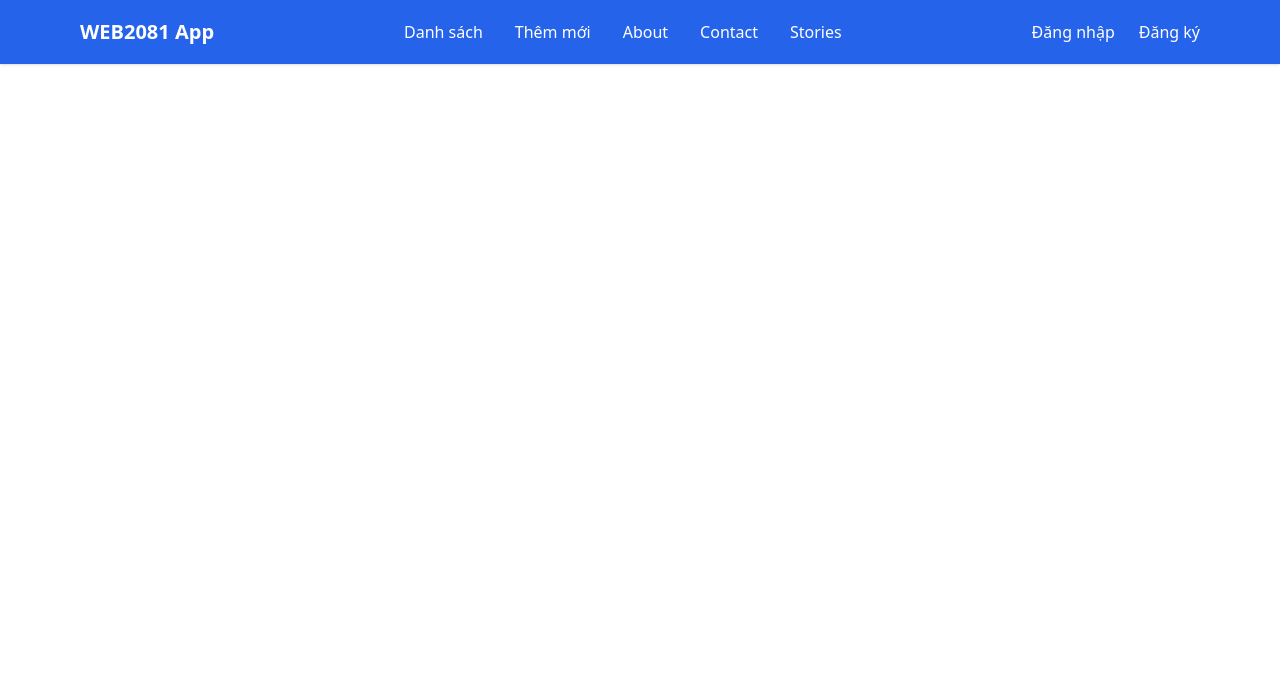
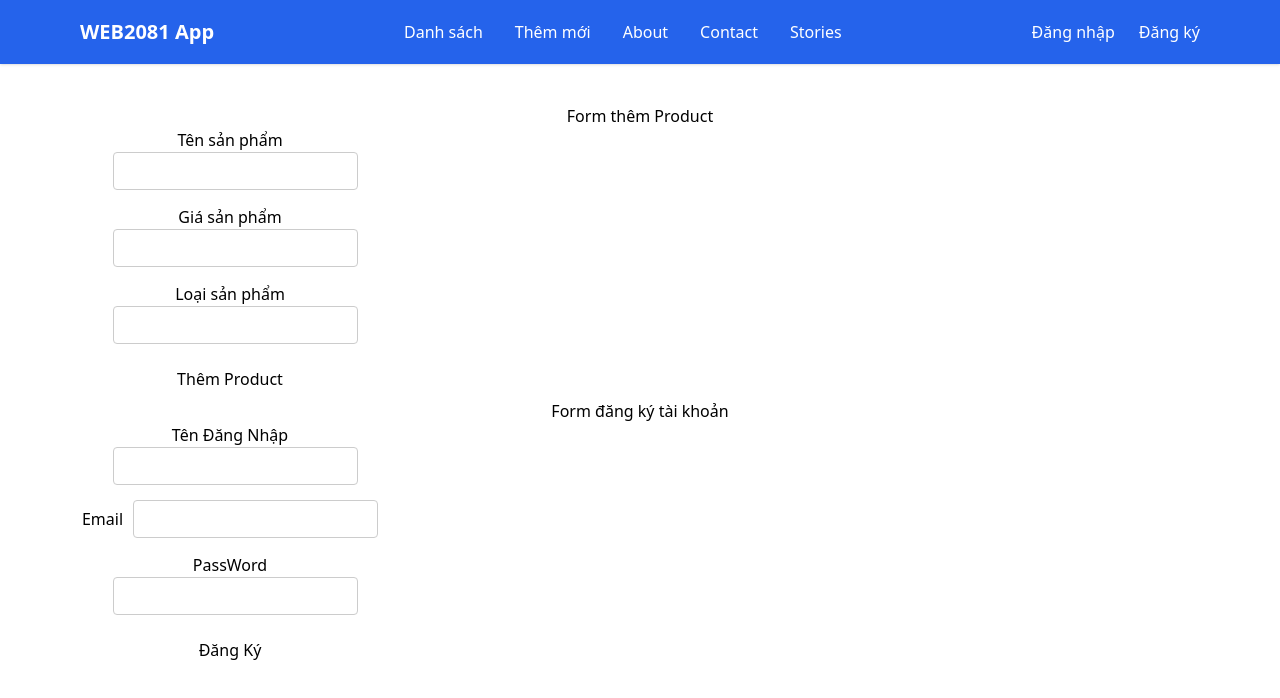
Before and after one commit to dangviet289/fe1-web2081-summer26-main, an Angular app: page /add-story in a window 1280 px wide. Before the commit this address led to /. Shown: the top 698 px of the page. Built offline with nearby package versions, Linux system fonts and the light colour scheme.

Commit message:
bai lab 3

```diff
--- a/src/app/app.html
+++ b/src/app/app.html
@@ -6,7 +6,7 @@
 
     <div class="hidden md:flex items-center space-x-8">
       <a routerLink="/products" routerLinkActive="active" class="hover:text-gray-200">Danh sách</a>
-      <a routerLink="/"  class="hover:text-gray-200">Thêm mới</a>
+      <a routerLink="/add-story"  class="hover:text-gray-200">Thêm mới</a>
       <a routerLink="/about" routerLinkActive="active" class="hover:text-gray-200">About</a>
       <a  routerLink="/contact" routerLinkActive="active" class="hover:text-gray-200">Contact</a>
       <a  routerLink="/stories" routerLinkActive="active" class="hover:text-gray-200">Stories</a>
--- a/src/app/app.routes.ts
+++ b/src/app/app.routes.ts
@@ -4,11 +4,13 @@ import { Home } from './pages/home/home';
 import { Contact } from './pages/contact/contact';
 import { Products } from './pages/products/products';
 import { Stories } from './pages/stories/stories';
+import { AddStory } from './pages/add-story/add-story';
 
 export const routes: Routes = [
   { path: '', component: Home },
   { path: 'about', component: About },
   { path: 'contact', component: Contact },
   { path: 'products', component: Products },
-  { path: 'stories', component: Stories }
+  { path: 'stories', component: Stories },
+  { path: 'add-story', component: AddStory}
 ];
--- /dev/null
+++ b/src/app/pages/add-story/add-story.css
@@ -0,0 +1,18 @@
+form {
+  display: flex;
+  flex-direction: column;
+  gap: 15px;
+  width: 300px;
+}
+
+input {
+  padding: 6px;
+  border: 1px solid #ccc;
+  border-radius: 4px;
+  margin-left: 10px;
+}
+
+button {
+  padding: 8px;
+  cursor: pointer;
+}
--- /dev/null
+++ b/src/app/pages/add-story/add-story.html
@@ -0,0 +1,86 @@
+<!-- <h2>Thêm truyện tranh</h2>
+
+<form [formGroup]="addForm" (ngSubmit)="submitForm()">
+  <div>
+    <label>Tên truyện</label>
+    <input type="text" formControlName="title" />
+    @if (title?.invalid && title?.touched){
+        <p style="color:red">Tên truyện phải ít nhất 3 kí tự</p>
+    }
+  </div>
+
+  <div>
+    <label>Tác giả</label>
+    <input type="text" formControlName="author" />
+  </div>
+
+  <div>
+    <label>Lượt xem</label>
+    <input type="number" formControlName="views" />
+    @if (views?.invalid && views?.touched){
+        <p style="color:red">Lượt xem phải là một số không âm</p>
+    }
+  </div>
+
+  <button type="submit" [disabled]="addForm.invalid">Thêm truyện</button>
+</form> -->
+
+<!-- Bài 1 -->
+<h2>Form thêm Product</h2>
+
+<form [formGroup]="addForm" (ngSubmit)="submitForm()">
+  <div>
+    <label>Tên sản phẩm</label>
+    <input type="text" formControlName="name" />
+    @if (name?.invalid && name?.touched){
+        <p style="color:red">Tên sản phẩm không được bỏ trống</p>
+    }
+  </div>
+
+  <div>
+    <label>Giá sản phẩm</label>
+    <input type="number" formControlName="price" />
+    @if (price?.invalid && price?.touched){
+        <p style="color:red">giá sản phẩm phải lớn hơn 0</p>
+    }
+  </div>
+
+  <div>
+    <label>Loại sản phẩm</label>
+    <input type="text" formControlName="category" />
+
+  </div>
+
+  <button type="submit" >Thêm Product</button>
+</form>
+
+<!-- Bài 2 -->
+<h2>Form đăng ký tài khoản</h2>
+
+<form [formGroup]="addForm" (ngSubmit)="submitForm()">
+  <div>
+    <label>Tên Đăng Nhập</label>
+    <input type="text" formControlName="username" />
+    @if (username?.invalid && username?.touched){
+        <p style="color:red">Không được bỏ trống tên</p>
+    }
+  </div>
+
+  <div>
+    <label>Email</label>
+    <input type="text" formControlName="email" />
+    @if (email?.invalid && email?.touched){
+        <p style="color:red">Không được bỏ trống Email</p>
+    }
+  </div>
+
+  <div>
+    <label>PassWord</label>
+    <input type="password" formControlName="password" />
+    @if (password?.invalid && password?.touched){
+        <p style="color:red">Password không hợp lệ</p>
+    }
+  </div>
+
+  <button type="submit" [disabled]="addForm.invalid">Đăng Ký</button>
+</form>
--- /dev/null
+++ b/src/app/pages/add-story/add-story.ts
@@ -0,0 +1,48 @@
+import { Component } from '@angular/core';
+import { FormBuilder, FormGroup, ReactiveFormsModule, Validators } from '@angular/forms';
+@Component({
+  selector: 'app-add-story',
+  imports: [ReactiveFormsModule],
+  templateUrl: './add-story.html',
+  styleUrl: './add-story.css',
+})
+export class AddStory {
+  addForm: FormGroup;
+  constructor(private fb: FormBuilder) {
+    this.addForm = this.fb.group({
+      title: ["", [Validators.required, Validators.minLength(3)]],
+      author: "",
+      views: ["", [Validators.min(0)]],
+      name: ["", [Validators.required]],
+      price: ["", [Validators.min(1)]],
+      category:[""],
+      username: ["", [Validators.required]],
+      email: ["", [Validators.required]],
+      password: ["", [Validators.required, Validators.minLength(6)]]
+    })
+  }
+  submitForm(){
+    console.log(this.addForm.value)
+  }
+  get title(){
+    return this.addForm.get('title')
+  }
+  get views(){
+    return this.addForm.get('views')
+  }
+  get name(){
+    return this.addForm.get('name')
+  }
+  get price(){
+    return this.addForm.get('price')
+  }
+  get username(){
+    return this.addForm.get('username')
+  }
+  get email(){
+    return this.addForm.get('email')
+  }
+  get password(){
+    return this.addForm.get('password')
+  }
+}
```
Also changed, not shown: src/app/pages/stories/stories.ts (+1 -1 lines), 1 other file (tests, documents, lock files or other folders).
